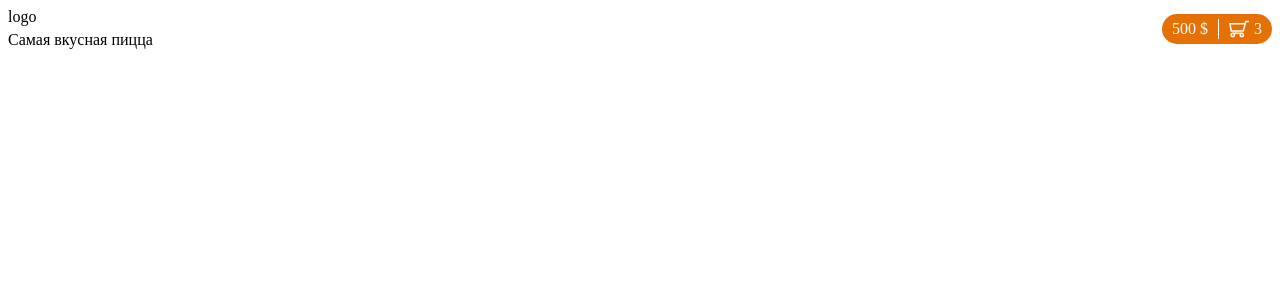
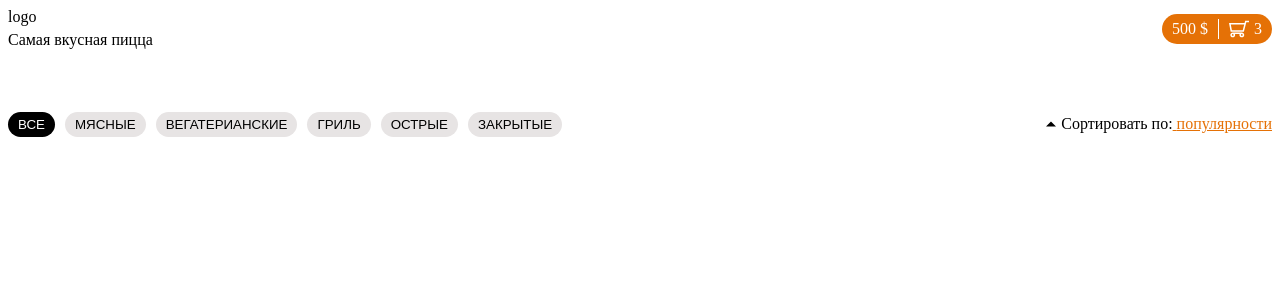
Before and after one commit to Serhii-Ki/Test, a React (Vite) app: page /pizza in a window 1280 px wide. Shown: the top 300 px of the page. Built offline with nearby package versions, Linux system fonts and the light colour scheme.

Commit message:
added filter and sort components

```diff
--- a/src/pizzaShop/componets/button/Button.tsx
+++ b/src/pizzaShop/componets/button/Button.tsx
@@ -5,6 +5,7 @@ import styles from "./button.module.css";
 interface Props {
   title: string;
   type: "main" | "filter";
+  isActive?: boolean;
 }
 
 function Button(props: Props) {
@@ -13,6 +14,7 @@ function Button(props: Props) {
       className={cn(styles.button, {
         [styles.main]: props.type === "main",
         [styles.filter]: props.type === "filter",
+        [styles.active]: props.isActive,
       })}
     >
       {props.title}
--- a/src/pizzaShop/componets/button/button.module.css
+++ b/src/pizzaShop/componets/button/button.module.css
@@ -2,6 +2,8 @@
   border: none;
   padding: 5px 10px;
   cursor: pointer;
+  border-radius: 20px;
+  transition: all 0.5s ease;
 }
 
 .main {
@@ -13,9 +15,16 @@
 }
 
 .filter {
-  background-color: #00a6ed;
+  background-color: #e7e4e4;
+  color: #000000;
 
   &:hover {
-    background-color: #0089cc;
+    background-color: #000000;
+    color: #ffffff;
   }
 }
+
+.active {
+  background-color: #000000;
+  color: #ffffff;
+}
--- a/src/pizzaShop/componets/filterButtons/FilterButtons.tsx
+++ b/src/pizzaShop/componets/filterButtons/FilterButtons.tsx
@@ -1,5 +1,18 @@
+import Button from "../button/Button.tsx";
+
+import styles from "./filterButtons.module.css";
+
 function FilterButtons() {
-  return <div></div>;
+  return (
+    <div className={styles.btnWrapper}>
+      <Button title="ВСЕ" type="filter" isActive={true} />
+      <Button title="МЯСНЫЕ" type="filter" />
+      <Button title="ВЕГАТЕРИАНСКИЕ" type="filter" />
+      <Button title="ГРИЛЬ" type="filter" />
+      <Button title="ОСТРЫЕ" type="filter" />
+      <Button title="ЗАКРЫТЫЕ" type="filter" />
+    </div>
+  );
 }
 
 export default FilterButtons;
--- a/src/pizzaShop/componets/filterButtons/filterButtons.module.css
+++ b/src/pizzaShop/componets/filterButtons/filterButtons.module.css
@@ -0,0 +1,5 @@
+.btnWrapper {
+  display: flex;
+  gap: 10px;
+  flex-wrap: wrap;
+}
--- /dev/null
+++ b/src/pizzaShop/componets/sortSelect/SortSelect.tsx
@@ -0,0 +1,70 @@
+import { useState, useEffect, useRef } from "react";
+import styles from "./sortSelect.module.css";
+import arrowUp from "../../../assets/arrowUp.svg";
+
+type SelectValueType = "популярности" | "алфавиту" | "цене";
+
+function SortSelect() {
+  const [selectValue, setSelectValue] =
+    useState<SelectValueType>("популярности");
+  const [isFieldOpen, setFieldOpen] = useState<boolean>(false);
+  const selectRef = useRef<HTMLDivElement | null>(null);
+
+  const toggleField = () => {
+    setFieldOpen((prev) => !prev);
+  };
+
+  const handleSelectChange = (
+    value: SelectValueType,
+    event: React.MouseEvent,
+  ) => {
+    event.stopPropagation();
+    setSelectValue(value);
+    setFieldOpen(false);
+  };
+
+  const options: SelectValueType[] = ["популярности", "цене", "алфавиту"];
+
+  useEffect(() => {
+    const handleClickOutside = (event: MouseEvent) => {
+      if (
+        selectRef.current &&
+        !selectRef.current.contains(event.target as Node)
+      ) {
+        setFieldOpen(false);
+      }
+    };
+
+    document.addEventListener("click", handleClickOutside);
+
+    return () => {
+      document.removeEventListener("click", handleClickOutside);
+    };
+  }, []);
+
+  return (
+    <div className={styles.select} ref={selectRef} onClick={toggleField}>
+      <img src={arrowUp} alt="arrow" />
+      <p className={styles.title}>
+        Сортировать по:<span className={styles.value}> {selectValue}</span>
+      </p>
+      {isFieldOpen && (
+        <div className={styles.field}>
+          <ul className={styles.list}>
+            {options.map((option) => (
+              <li
+                key={option}
+                className={styles.item}
+                onClick={(e) => handleSelectChange(option, e)}
+              >
+                {option}
+              </li>
+            ))}
+          </ul>
+        </div>
+      )}
+    </div>
+  );
+}
+
+export default SortSelect;
--- /dev/null
+++ b/src/pizzaShop/componets/sortSelect/sortSelect.module.css
@@ -0,0 +1,37 @@
+.select {
+  display: flex;
+  gap: 5px;
+  cursor: pointer;
+  position: relative;
+}
+
+.value {
+  color: #e57106;
+  text-decoration: underline;
+}
+
+.field {
+  position: absolute;
+  top: 40px;
+  right: 0;
+  background-color: #e7e4e4;
+}
+
+.list {
+  padding: 10px;
+  display: flex;
+  flex-direction: column;
+  gap: 10px;
+  margin: 0;
+}
+
+.item {
+  width: 100%;
+  list-style: none;
+  transition: all 0.2s ease-in-out;
+  cursor: pointer;
+
+  &:hover {
+    color: #e57106;
+  }
+}
--- a/src/pizzaShop/pages/MainPage.tsx
+++ /dev/null
@@ -1,11 +0,0 @@
-import Header from "../componets/header/Header.tsx";
-
-function MainPage() {
-  return (
-    <div>
-      <Header type="main" />
-    </div>
-  );
-}
-
-export default MainPage;
--- /dev/null
+++ b/src/pizzaShop/pages/mainPage/MainPage.tsx
@@ -0,0 +1,19 @@
+import Header from "../../componets/header/Header.tsx";
+import FilterButtons from "../../componets/filterButtons/FilterButtons.tsx";
+
+import styles from "./mainPage.module.css";
+import SortSelect from "../../componets/sortSelect/SortSelect.tsx";
+
+function MainPage() {
+  return (
+    <div>
+      <Header type="main" />
+      <div className={styles.sortWrapper}>
+        <FilterButtons />
+        <SortSelect />
+      </div>
+    </div>
+  );
+}
+
+export default MainPage;
--- /dev/null
+++ b/src/pizzaShop/pages/mainPage/mainPage.module.css
@@ -0,0 +1,6 @@
+.sortWrapper {
+  display: flex;
+  justify-content: space-between;
+  align-items: center;
+  margin-top: 50px;
+}
--- a/src/pizzaShop/router/routs.tsx
+++ b/src/pizzaShop/router/routs.tsx
@@ -1,6 +1,6 @@
 import { createBrowserRouter, Navigate } from "react-router-dom";
 import AppPizza from "../AppPizza.tsx";
-import MainPage from "../pages/MainPage.tsx";
+import MainPage from "../pages/mainPage/MainPage.tsx";
 
 export const router = createBrowserRouter([
   {
```
Also changed, not shown: src/assets/arrowDown.svg (added), src/assets/arrowUp.svg (added).
